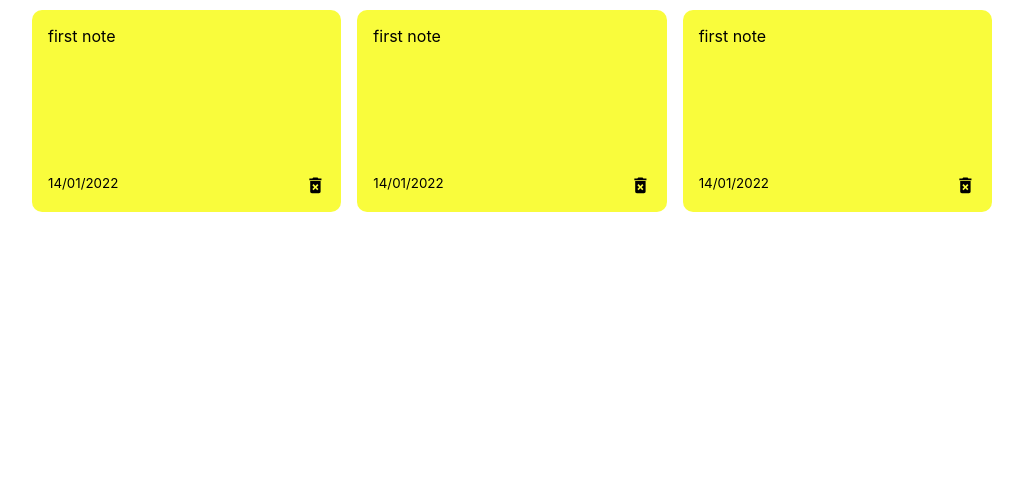
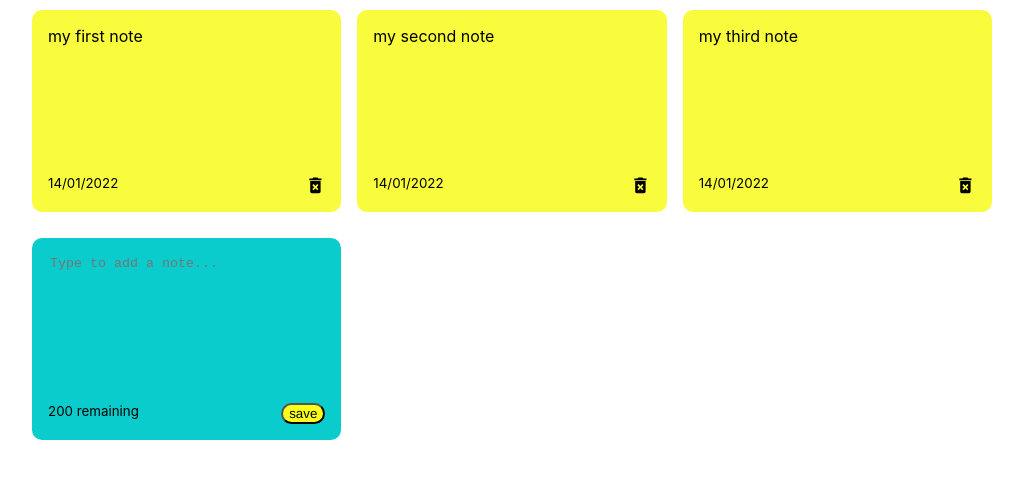
Before and after one commit to tanmaychk/notes-app, a React (Create React App) app: page / in a window 1280 px wide. Shown: the top 478 px of the page, without its empty margins (128-1151 px from the left). Built offline with nearby package versions, Linux system fonts and the light colour scheme.

Commit message:
+ addnote functionality complete

```diff
--- a/src/App.js
+++ b/src/App.js
@@ -1,12 +1,44 @@
-import React from 'react'
-import Noteslist from './components/noteslist'
+import React from 'react';
+import {useState} from 'react';
+import Noteslist from './components/noteslist';
+import {nanoid} from 'nanoid';
 
 const App = () => {
-  return (
+  const [notes, setNotes] = useState([
+    {
+    id:nanoid(),
+    text:'my first note',
+    date: '14/01/2022',
+  },
+  {
+    id:nanoid(),
+    text:'my second note',
+    date: '14/01/2022',
+  },
+  {
+    id:nanoid(),
+    text:'my third note',
+    date: '14/01/2022',
+  },
+]);
+
+const addNote =(text)=>{
+  const date = new Date();
+  const newNote={
+    text:text,
+    date:date.toLocaleDateString(),
+    id:nanoid(),
+
+  }
+  const newNotes =[...notes,newNote];
+  setNotes(newNotes);
+}
+
+
+return (
     <div className='container'>
-      <Noteslist/>
+      <Noteslist notes={notes} handleaddNote={addNote}/>
     </div>
   )
-}
-
+};
 export default App
--- /dev/null
+++ b/src/components/Addnote.js
@@ -0,0 +1,35 @@
+import React from 'react'
+import { useState } from 'react';
+const Addnote = ({handleaddNote}) => {//handle addd note prop  linked all the way from appjs
+    const [noteText, setNotetext] = useState('');
+    const characterlimit = 200; //dosent use useState as user shouldnt be able to change this value
+
+    const handleChange =(event)=>{
+        if(characterlimit-event.target.value.length>=0){  //logic to keep charcter limit
+
+        setNotetext(event.target.value);
+        }
+         //updates state every time the user types
+    };
+
+    const handleSave=()=>{
+        if(noteText.trim().length>0){ //'if statement' handles blank notes
+        handleaddNote(noteText);
+        setNotetext('') //resets text back to empty
+        }
+    };
+    return (
+        <div className='note new ' >
+            <textarea rows='8' cols='10' placeholder='Type to add a note...' value={noteText} onChange={handleChange}>
+
+            </textarea>
+            <div className='note-footer'>
+                <small>{characterlimit-noteText.length} remaining</small>
+                <button className='save' onClick={handleSave}>save</button>
+            </div>
+
+        </div>
+    )
+}
+
+export default Addnote;
--- a/src/components/Note.js
+++ b/src/components/Note.js
@@ -1,12 +1,12 @@
 import React from 'react'
 import {MdDeleteForever} from "react-icons/md";
 
-const Note = () => {
+const Note = ({id,text,date}) => {
     return (
         <div className='note'>
-            <span>first note</span>
+            <span>{text}</span>
             <div className='note-footer'>
-                <small>14/01/2022</small>
+                <small>{date}</small>
                 <MdDeleteForever className='delete-icon' size='1.3em'/>
             </div>
         </div>
--- a/src/components/noteslist.js
+++ b/src/components/noteslist.js
@@ -1,11 +1,13 @@
 import React from 'react';
 import Note from'./Note';
-const Noteslist = () => {
+import AddNote from './Addnote';
+const Noteslist = ({notes,handleaddNote}) => {
     return (
         <div className='notes-list'>
-            <Note/>
-            <Note/>
-            <Note/>
+            {notes.map((note)=>(
+            <Note id={note.id} text={note.text} date={note.date}/>
+            ))}
+            <AddNote handleaddNote={handleaddNote}/>
         </div>
     )
 }
--- a/src/index.css
+++ b/src/index.css
@@ -21,6 +21,7 @@ code {
   margin-bottom:10px;
   border-radius: 10px;
   min-height: 170px ;
+  white-space: pre-wrap; /*dosent ignore white space in user input*/
 }
 
 .note-footer{
@@ -43,3 +44,29 @@ code {
   padding-right: 10px;
   padding-top:10px;
 }
+
+.note.new{
+  background-color:rgb(11, 204, 204);
+}
+
+.save{
+  background:#fbff1c;
+  color:rgb(0, 0, 0);
+  border-radius:15px;
+  font-family:Helvetica;
+}
+.save:hover{
+  background:black;
+  color:white;
+  cursor:pointer;
+}
+
+textarea{
+  border:none;
+  resize: none;
+  background-color:rgb(11, 204, 204);
+}
+
+textarea:focus{
+  outline: none;
+}
```
